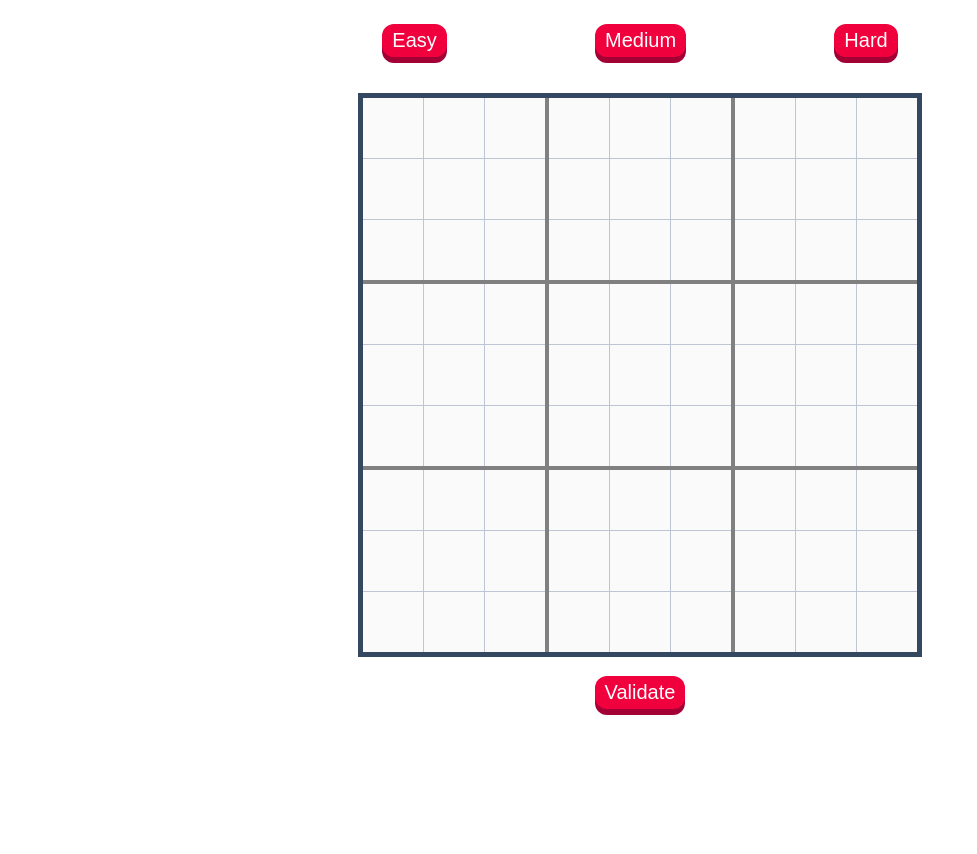
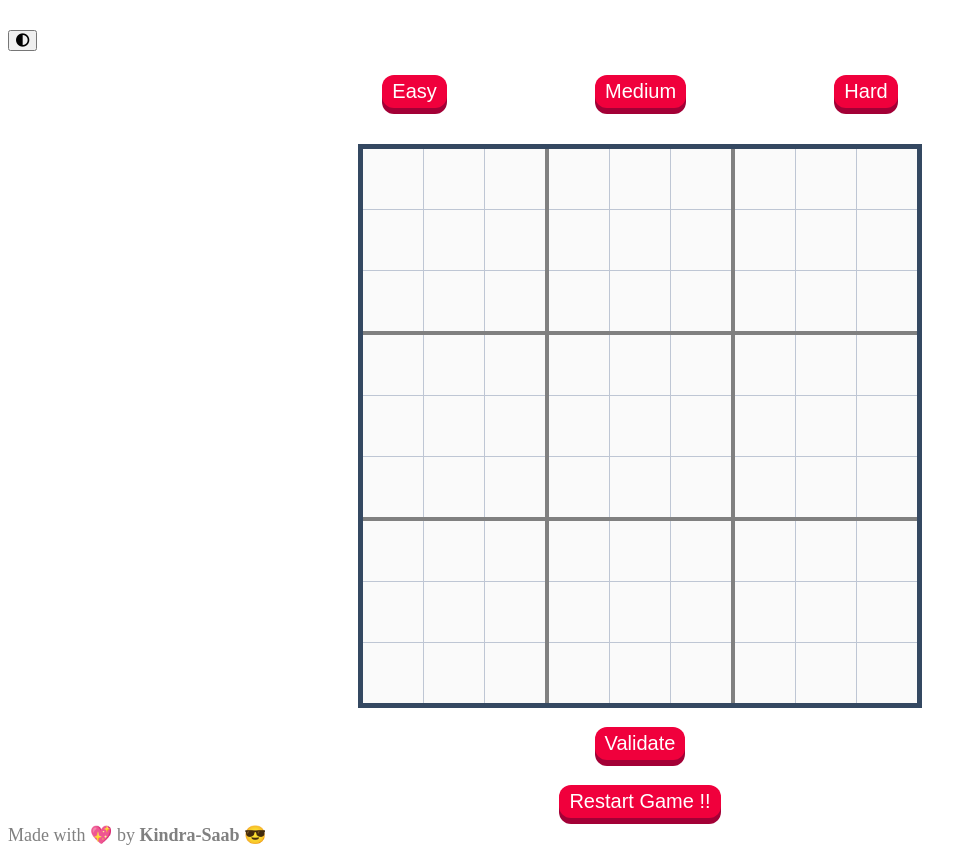
Before and after one commit to edyst/sudoku-edyst-kindra-saab, a plain HTML site: page index.html in a window 1280 px wide. Shown: the part 98-952 px from the top of the page, without its empty margins (0-977 px from the left). Before the commit the page ends 821 px from the top, so only its background shows below. Drawn offline with Linux system fonts and the light colour scheme.

Commit message:
Final Html

```diff
--- a/index.html
+++ b/index.html
@@ -1,3 +1,4 @@
+<!-- Jai Mata Di. -->
 <!-- Jai Mata Di. -->
 <!DOCTYPE html>
 <html lang="en">
@@ -6,8 +7,13 @@
     <meta http-equiv="X-UA-Compatible" content="IE=edge">
     <meta name="viewport" content="width=device-width, initial-scale=1.0">
     <link rel="preconnect" href="https://fonts.googleapis.com">
+
 <link rel="preconnect" href="https://fonts.gstatic.com" crossorigin>
 <link href="https://fonts.googleapis.com/css2?family=Balsamiq+Sans&display=swap" rel="stylesheet">
+
+<link rel="stylesheet" href="https://cdnjs.cloudflare.com/ajax/libs/font-awesome/4.7.0/css/font-awesome.min.css">
+    <script src='https://kit.fontawesome.com/a076d05399.js'></script>
+
     <link rel="stylesheet" href="styles.css">
 
     <title>Document</title>
@@ -15,6 +21,11 @@
 <body>
 
     <h1 class="heading">Sudoku Solver 👩‍💻</h1>
+    <div>
+        <button class="mode">
+            <i class="fa fa-adjust"></i>
+        </button>
+    </div>
 
     <div class="buttons">
         <button class="pushable easy">
@@ -153,7 +164,20 @@
     </div>
 
 
+    <div style="text-align: center; margin-top: 25px;">
+        <button class="pushable" id="reload" >
+            <span class="front">
+                Restart Game !!
+            </span>
+        </button>
+    </div>
+
+
     <script src="sudoku.js"></script>
+
+    <div  class="info">
+        <span style="text-align:center;color: gray; font-size: large;">Made with 💖 by <a style="text-decoration: none; color: inherit; font-weight: bold;" href="https://www.linkedin.com/in/jatin-kindra-5b3054193/"> Kindra-Saab</a>  😎</span>
+    </div>
 
 
 </body>
```
